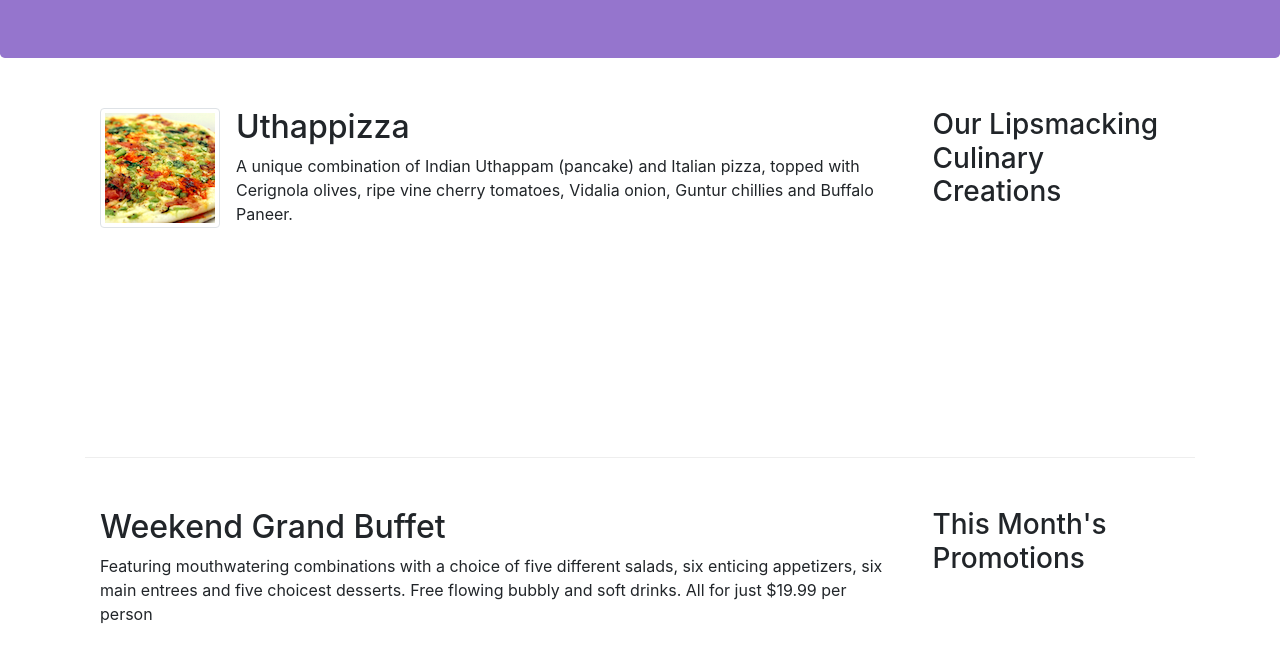
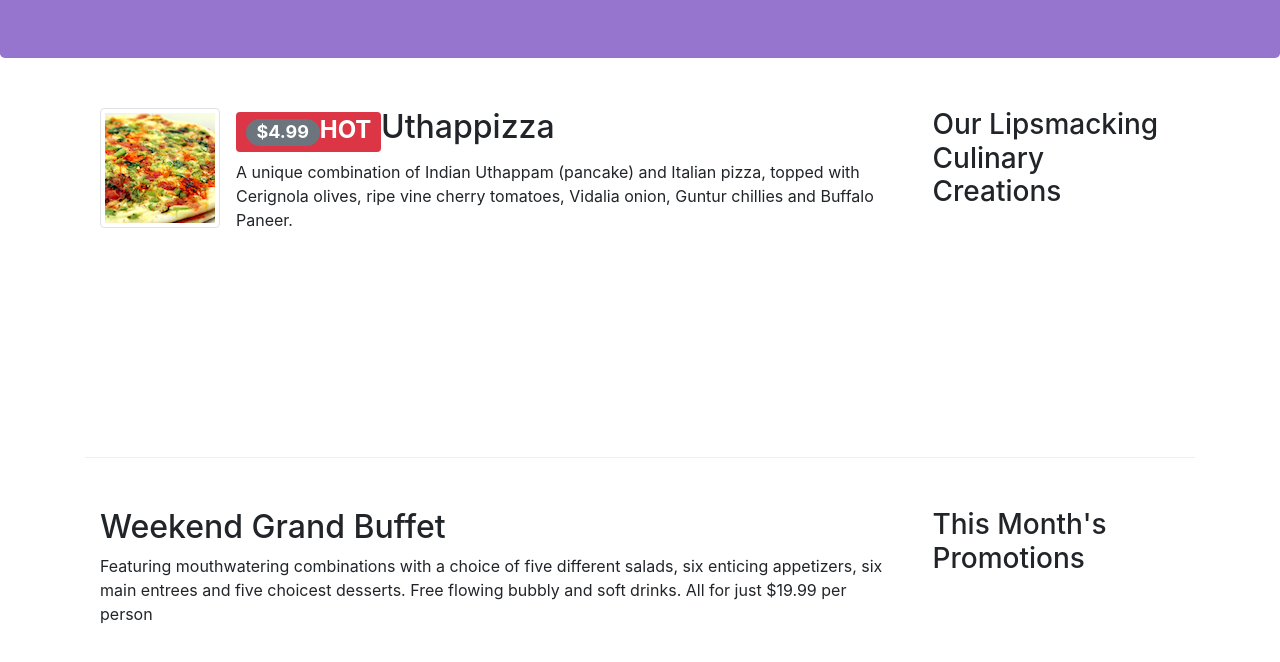
Before and after one commit to LoamySand/WebStack, a website: page index.html in a window 1280 px wide. Shown: the part 276-938 px from the top of the page. Drawn offline with nearby package versions, Linux system fonts and the light colour scheme.

Commit message:
Alerting Users

```diff
--- a/index.html
+++ b/index.html
@@ -62,7 +62,7 @@
                 <img class="d-flex mr-3 img-thumbnail align-selfcenter"
                      src="img/uthappizza.png" alt="Uthappizza">
                 <div class="media-body">
-                    <h2 class="mt-0">Uthappizza</h2>
+                    <h2 class="mt-0"><span class="badge badge-danger"><span class="badge badge-pill badge-secondary">$4.99</span>HOT</span>Uthappizza</h2>
                     <p class="d-none d-sm-block">A unique combination
                         of Indian Uthappam (pancake) and
                         Italian pizza, topped with Cerignola olives,
```
